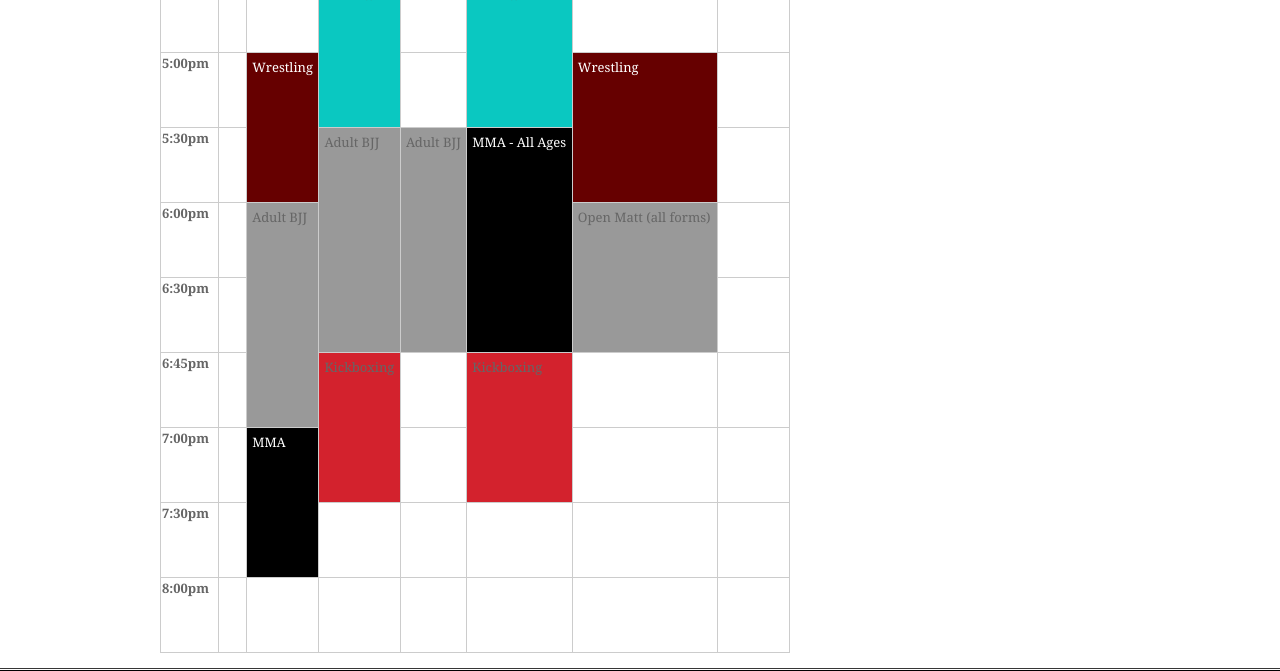
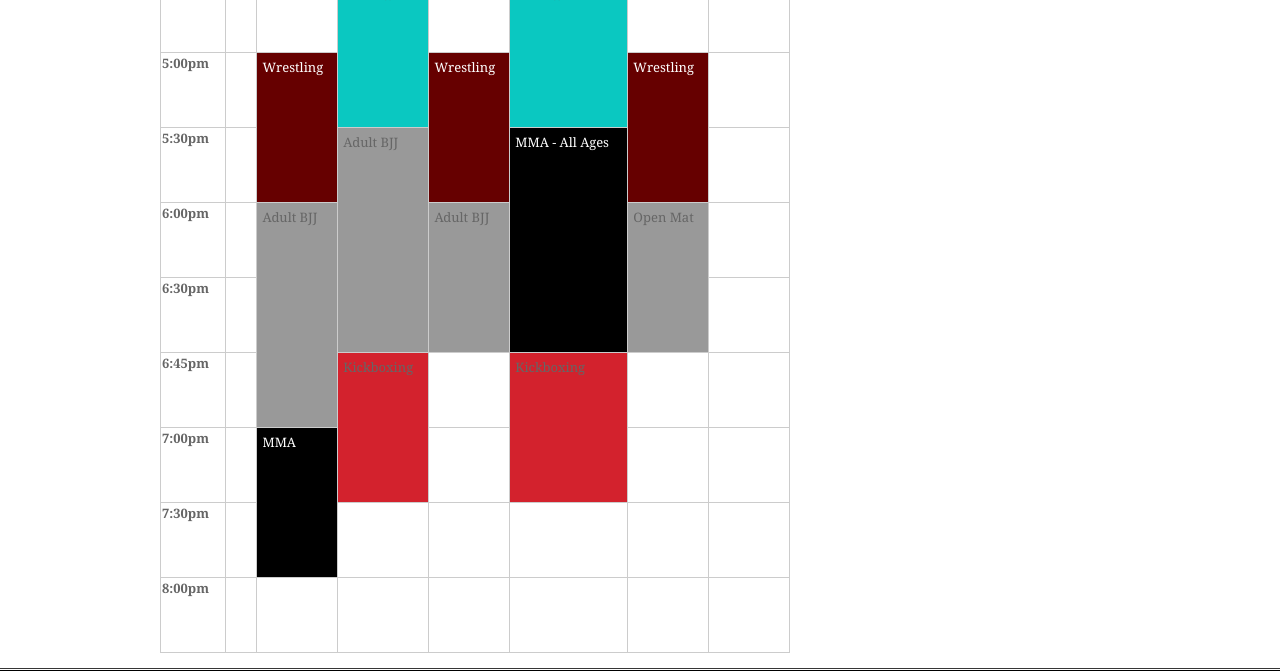
Before and after one commit to elliottohara/test_site.com, a Django app: page /classes in a window 1280 px wide. Shown: the part 539-1210 px from the top of the page. Run offline with Django 3.2, Linux system fonts and the light colour scheme; parts of the project's set-up code (start-up, migrations or seed data) failed here and were passed over; some libraries are stand-ins or nearby versions.

Commit message:
schedule fixes

```diff
--- a/testproject/templates/classes.html
+++ b/testproject/templates/classes.html
@@ -50,13 +50,13 @@
             <th>4:30pm</th><td></td><td></td><td class="kidsbjj" rowspan="2">Kid's BJJ</td><td></td><td rowspan="2" class="kidsbjj">Kids BJJ</td><td></td><td></td>
         </tr>
         <tr>
-            <th>5:00pm</th><td></td><td class="wrestling" rowspan="2">Wrestling</td><td></td><td rowspan="2" class="wrestling">Wrestling</td><td></td>
+            <th>5:00pm</th><td></td><td class="wrestling" rowspan="2">Wrestling</td><td class="wrestling" rowspan="2">Wrestling</td><td rowspan="2" class="wrestling">Wrestling</td><td></td>
         </tr>
         <tr>
-            <th>5:30pm</th><td></td><td rowspan="3" class="adultbjj">Adult BJJ</td><td class="adultbjj" rowspan="3">Adult BJJ</td><td rowspan="3" class="MMA">MMA - All Ages</td><td></td>
+            <th>5:30pm</th><td></td><td rowspan="3" class="adultbjj">Adult BJJ</td><td rowspan="3" class="MMA">MMA - All Ages</td><td></td>
         </tr>
         <tr>
-            <th>6:00pm</th><td></td><td class="adultbjj" rowspan="3">Adult BJJ</td><td class="adultbjj" rowspan="2">Open Matt (all forms)</td><td></td>
+            <th>6:00pm</th><td></td><td class="adultbjj" rowspan="3">Adult BJJ</td><td class="adultbjj" rowspan="2">Adult BJJ</td><td class="adultbjj" rowspan="2">Open Mat</td><td></td>
         </tr>
         <tr>
             <th>6:30pm</th><td></td><td></td>
```
